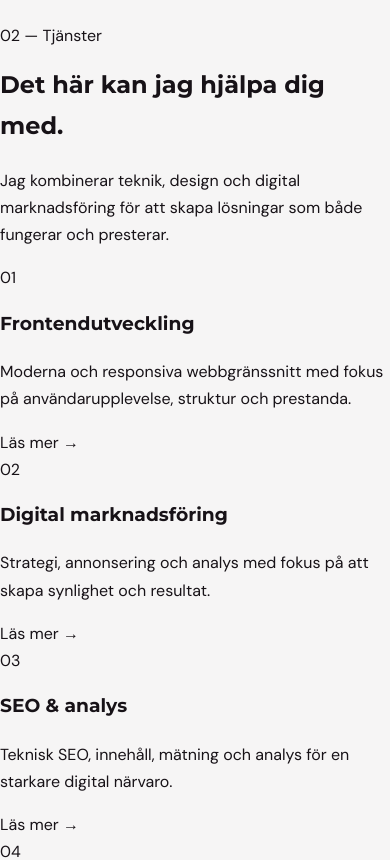
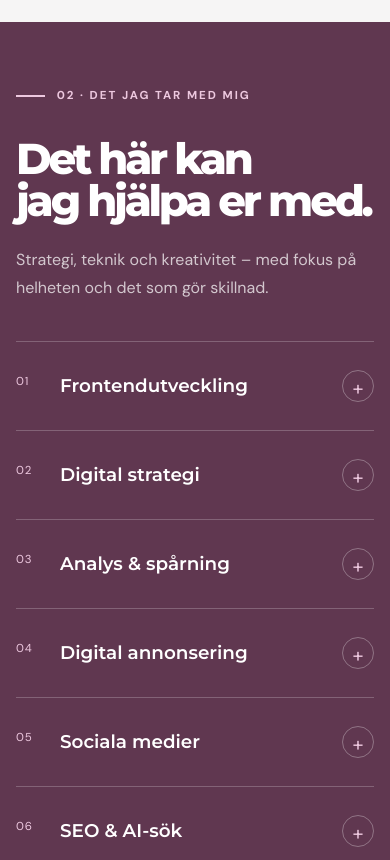
Before and after one commit to jenniemodd/portfolio_2, a React (Vite) app: page / in a window 390 px wide. Shown: the part 1960-2820 px from the top of the page. Built offline with nearby package versions, Linux system fonts and the light colour scheme.

Commit message:
feat: add Services component styles for layout and responsiveness

```diff
--- a/src/components/Services.Tsx
+++ b/src/components/Services.Tsx
@@ -1,57 +1,137 @@
+
+import { useState } from "react"
+import styles from "./Services.module.css"
+
+const services = [
+  {
+    number: "01",
+    title: "Frontendutveckling",
+    description:
+      "Jag utvecklar och förbättrar webbplatser med fokus på användarupplevelse, tillgänglighet och konvertering.",
+    skills: ["HTML", "CSS / Sass", "JavaScript", "TypeScript", "React"],
+  },
+  {
+    number: "02",
+    title: "Digital strategi",
+    description:
+      "Jag tar fram strategier som utgår från målgrupp, kundresa, affärsmål och mätbara KPI:er.",
+    skills: ["Digital strategi", "Kundresa", "KPI:er", "Konvertering"],
+  },
+  {
+    number: "03",
+    title: "Analys & spårning",
+    description:
+      "Jag säkerställer att rätt data samlas in så att ni kan fatta bättre beslut och optimera resultat.",
+    skills: ["GA4", "Google Tag Manager", "Konverteringsspårning", "GTM"],
+  },
+  {
+    number: "04",
+    title: "Digital annonsering",
+    description:
+      "Jag planerar, sätter upp och optimerar kampanjer för att nå rätt målgrupp och skapa mätbara resultat.",
+    skills: ["Google Ads", "Meta Ads", "LinkedIn Ads"],
+  },
+  {
+    number: "05",
+    title: "Sociala medier",
+    description:
+      "Jag hjälper er att skapa innehåll och strategier som bygger varumärke och engagerar rätt målgrupp.",
+    skills: ["Instagram", "Facebook", "YouTube", "TikTok", "LinkedIn"],
+  },
+  {
+    number: "06",
+    title: "SEO & AI-sök",
+    description:
+      "Jag förbättrar er synlighet genom teknisk SEO, relevant innehåll och anpassning för nya AI-drivna sökupplevelser.",
+    skills: ["Teknisk SEO", "On-page SEO", "Innehåll", "AI-sök"],
+  },
+  {
+    number: "07",
+    title: "Innehållsproduktion",
+    description:
+      "Jag skapar innehåll som stärker varumärket, möter målgruppens behov och driver engagemang i digitala kanaler.",
+    skills: ["Copywriting", "Webbinnehåll", "Content marketing", "Sociala medier"],
+  },
+]
+
 function Services() {
+  const [openService, setOpenService] = useState<string | null>(null)
+
   return (
-    <section id="services">
-      <div>
-        <p>02 — Tjänster</p>
+    <section className={styles.services} id="services">
+      <div className={styles.inner}>
+        <div className={styles.intro}>
+          <p className={styles.eyebrow}>02 · Det jag tar med mig</p>
 
-        <h2>Det här kan jag hjälpa dig med.</h2>
+          <h2>
+            Det här kan
+            <br />
+            jag hjälpa er med.
+          </h2>
 
-        <p>
-          Jag kombinerar teknik, design och digital marknadsföring
-          för att skapa lösningar som både fungerar och presterar.
-        </p>
-      </div>
+          <p className={styles.introText}>
+            Strategi, teknik och kreativitet – med fokus
+            på helheten och det som gör skillnad.
+          </p>
+        </div>
 
-      <div>
-        <article>
-          <p>01</p>
-          <h3>Frontendutveckling</h3>
-          <p>
-            Moderna och responsiva webbgränssnitt med fokus på
-            användarupplevelse, struktur och prestanda.
-          </p>
-          <a href="/tjanster/frontendutveckling">Läs mer →</a>
-        </article>
+        <div className={styles.list}>
+          {services.map((service) => {
+            const isOpen = openService === service.number
+            const detailsId = `service-details-${service.number}`
 
-        <article>
-          <p>02</p>
-          <h3>Digital marknadsföring</h3>
-          <p>
-            Strategi, annonsering och analys med fokus på att skapa
-            synlighet och resultat.
-          </p>
-          <a href="/tjanster/digital-marknadsforing">Läs mer →</a>
-        </article>
+            return (
+              <article
+                key={service.number}
+                className={`${styles.service} ${isOpen ? styles.open : ""}`}
+                onMouseEnter={() => setOpenService(service.number)}
+                onMouseLeave={() => setOpenService(null)}
+              >
+                <button
+                  type="button"
+                  className={styles.serviceButton}
+                  aria-expanded={isOpen}
+                  aria-controls={detailsId}
+                  onClick={() =>
+                    setOpenService(isOpen ? null : service.number)
+                  }
+                  onFocus={() => setOpenService(service.number)}
+                  onBlur={(event) => {
+                    if (!event.currentTarget.parentElement?.contains(event.relatedTarget)) {
+                      setOpenService(null)
+                    }
+                  }}
+                >
+                  <span className={styles.number}>{service.number}</span>
 
-        <article>
-          <p>03</p>
-          <h3>SEO & analys</h3>
-          <p>
-            Teknisk SEO, innehåll, mätning och analys för en starkare
-            digital närvaro.
-          </p>
-          <a href="/tjanster/seo">Läs mer →</a>
-        </article>
+                  <span className={styles.serviceTitle}>
+                    {service.title}
+                  </span>
 
-        <article>
-          <p>04</p>
-          <h3>UX & konvertering</h3>
-          <p>
-            Genomtänkta användarflöden och digitala upplevelser som
-            gör det enklare för besökaren att hitta rätt.
-          </p>
-          <a href="/tjanster/ux-konvertering">Läs mer →</a>
-        </article>
+                  <span className={styles.icon} aria-hidden="true">
+                    {isOpen ? "−" : "+"}
+                  </span>
+                </button>
+
+                <div
+                  id={detailsId}
+                  className={styles.details}
+                  hidden={!isOpen}
+                >
+                  <p>{service.description}</p>
+
+                  <div className={styles.tags}>
+                    {service.skills.map((skill) => (
+                      <span className={styles.tag} key={skill}>
+                        {skill}
+                      </span>
+                    ))}
+                  </div>
+                </div>
+              </article>
+            )
+          })}
+        </div>
       </div>
     </section>
   )
--- /dev/null
+++ b/src/components/Services.module.css
@@ -0,0 +1,237 @@
+
+.services {
+  width: 100%;
+  padding-block: clamp(4rem, 8vw, 7rem);
+  background: var(--color-plum);
+  color: #fff;
+}
+
+.inner {
+  display: grid;
+  width: var(--page);
+  margin-inline: auto;
+  grid-template-columns: minmax(0, 0.85fr) minmax(0, 1.15fr);
+  gap: clamp(2.5rem, 7vw, 7rem);
+}
+
+/* Vänster kolumn */
+
+.intro {
+  position: sticky;
+  top: 3rem;
+  align-self: start;
+}
+
+.eyebrow {
+  display: flex;
+  align-items: center;
+  gap: 0.75rem;
+  margin: 0 0 2rem;
+  color: var(--color-pink-soft);
+  font-size: 0.72rem;
+  font-weight: 700;
+  letter-spacing: 0.17em;
+  text-transform: uppercase;
+}
+
+.eyebrow::before {
+  width: 1.8rem;
+  height: 2px;
+  flex-shrink: 0;
+  background: currentColor;
+  content: "";
+}
+
+.intro h2 {
+  margin: 0 0 1.5rem;
+  font-size: clamp(2.8rem, 5.5vw, 4.5rem);
+  font-weight: 800;
+  letter-spacing: -0.075em;
+  line-height: 0.98;
+}
+
+.introText {
+  max-width: 25rem;
+  margin: 0;
+  color: rgba(255, 255, 255, 0.72);
+  font-size: 1rem;
+  line-height: 1.7;
+}
+
+/* Tjänstelistan */
+
+.list {
+  min-width: 0;
+  border-top: 1px solid rgba(255, 255, 255, 0.22);
+}
+
+.service {
+  border-bottom: 1px solid rgba(255, 255, 255, 0.22);
+}
+
+.serviceButton {
+  display: grid;
+  width: 100%;
+  min-height: 7rem;
+  padding: 1.5rem 0;
+  grid-template-columns: 3.5rem minmax(0, 1fr) 2rem;
+  align-items: center;
+  gap: 1.5rem;
+  border: 0;
+  background: transparent;
+  color: inherit;
+  text-align: left;
+  cursor: pointer;
+}
+
+.number {
+  align-self: start;
+  padding-top: 0.65rem;
+  color: var(--color-pink-soft);
+  font-size: 0.72rem;
+  letter-spacing: 0.08em;
+}
+
+.serviceTitle {
+  font-family: var(--font-heading);
+  font-size: clamp(1.2rem, 2.2vw, 1.65rem);
+  font-weight: 600;
+  line-height: 1.3;
+  transition: color var(--transition-fast);
+}
+
+.icon {
+  display: grid;
+  width: 2rem;
+  height: 2rem;
+  place-items: center;
+  border: 1px solid rgba(255, 255, 255, 0.3);
+  border-radius: 50%;
+  color: var(--color-pink-soft);
+  font-size: 1.25rem;
+  transition:
+    color var(--transition-fast),
+    background var(--transition-fast),
+    transform var(--transition-fast);
+}
+
+.service:hover .serviceTitle,
+.service.open .serviceTitle {
+  color: var(--color-pink-soft);
+}
+
+.service:hover .icon,
+.service.open .icon {
+  transform: rotate(180deg);
+  border-color: var(--color-pink-soft);
+  background: var(--color-pink-soft);
+  color: var(--color-plum);
+}
+
+/* Expanderad information */
+
+.details {
+  padding: 0 0 1.75rem 5rem;
+  animation: reveal 180ms ease-out;
+}
+
+.details p {
+  max-width: 35rem;
+  margin: 0 0 1.25rem;
+  color: rgba(255, 255, 255, 0.8);
+  font-size: 0.95rem;
+  line-height: 1.7;
+}
+
+.tags {
+  display: flex;
+  flex-wrap: wrap;
+  gap: 0.5rem;
+}
+
+.tag {
+  padding: 0.4rem 0.7rem;
+  border: 1px solid rgba(255, 255, 255, 0.25);
+  border-radius: 999px;
+  color: var(--color-pink-soft);
+  font-size: 0.75rem;
+  line-height: 1.4;
+}
+
+.serviceButton:focus-visible {
+  outline: 2px solid var(--color-pink-soft);
+  outline-offset: -2px;
+}
+
+@keyframes reveal {
+  from {
+    opacity: 0;
+    transform: translateY(-0.25rem);
+  }
+
+  to {
+    opacity: 1;
+    transform: translateY(0);
+  }
+}
+
+/* Surfplatta */
+
+@media (max-width: 900px) {
+  .inner {
+    grid-template-columns: minmax(0, 0.8fr) minmax(0, 1.2fr);
+    gap: 2.5rem;
+  }
+
+  .serviceButton {
+    grid-template-columns: 2rem minmax(0, 1fr) 2rem;
+    gap: 1rem;
+  }
+
+  .details {
+    padding-left: 3rem;
+  }
+}
+
+/* Mobil */
+
+@media (max-width: 650px) {
+  .inner {
+    grid-template-columns: minmax(0, 1fr);
+    gap: 2.5rem;
+  }
+
+  .intro {
+    position: static;
+  }
+
+  .intro h2 {
+    font-size: clamp(2.7rem, 10vw, 4rem);
+  }
+
+  .serviceButton {
+    min-height: 5.5rem;
+    grid-template-columns: 2rem minmax(0, 1fr) 2rem;
+    gap: 0.75rem;
+    padding-block: 1.25rem;
+  }
+
+  .serviceTitle {
+    font-size: 1.15rem;
+  }
+
+  .details {
+    padding: 0 0 1.5rem 2.75rem;
+  }
+}
+
+@media (prefers-reduced-motion: reduce) {
+  .serviceTitle,
+  .icon {
+    transition: none;
+  }
+
+  .details {
+    animation: none;
+  }
+}
```
